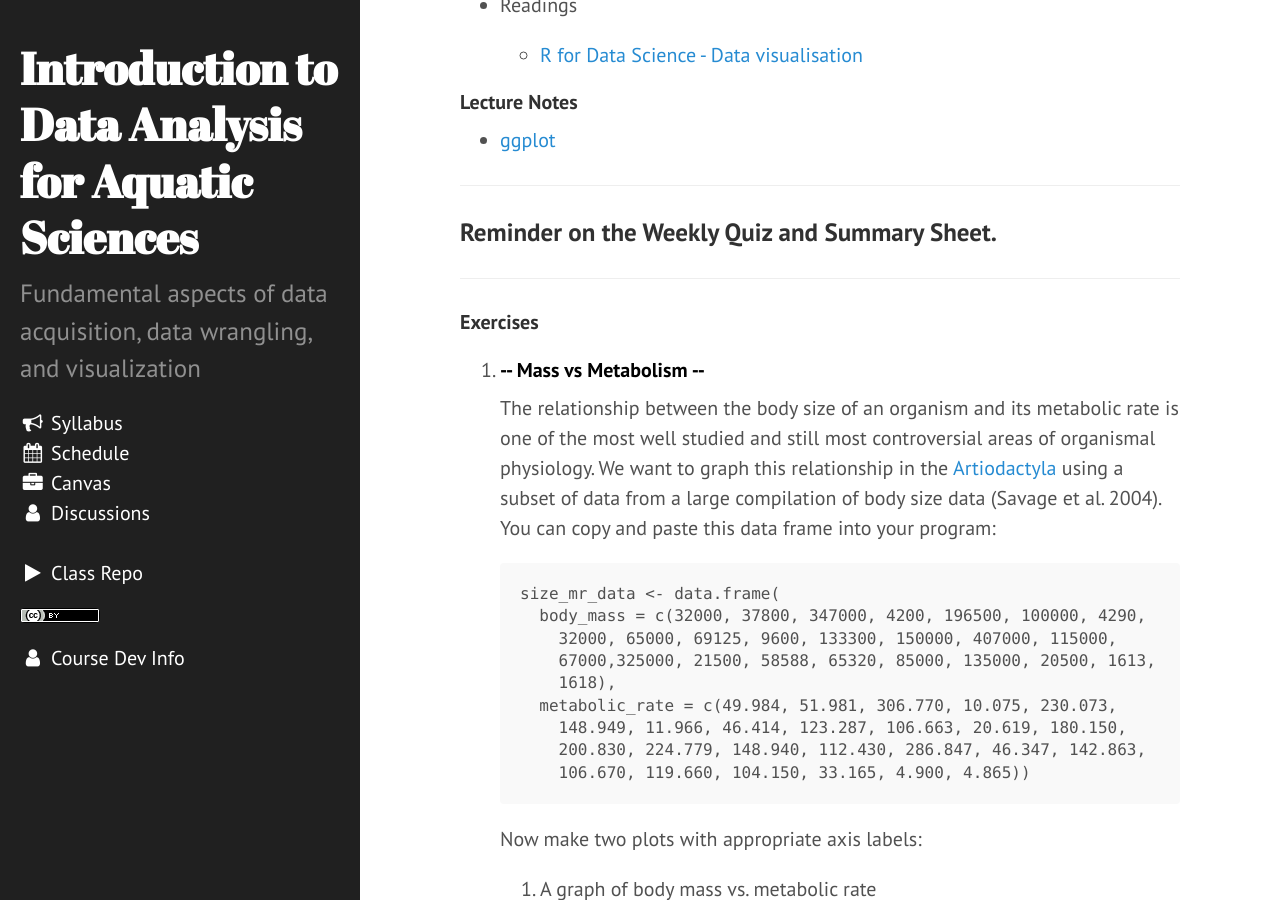
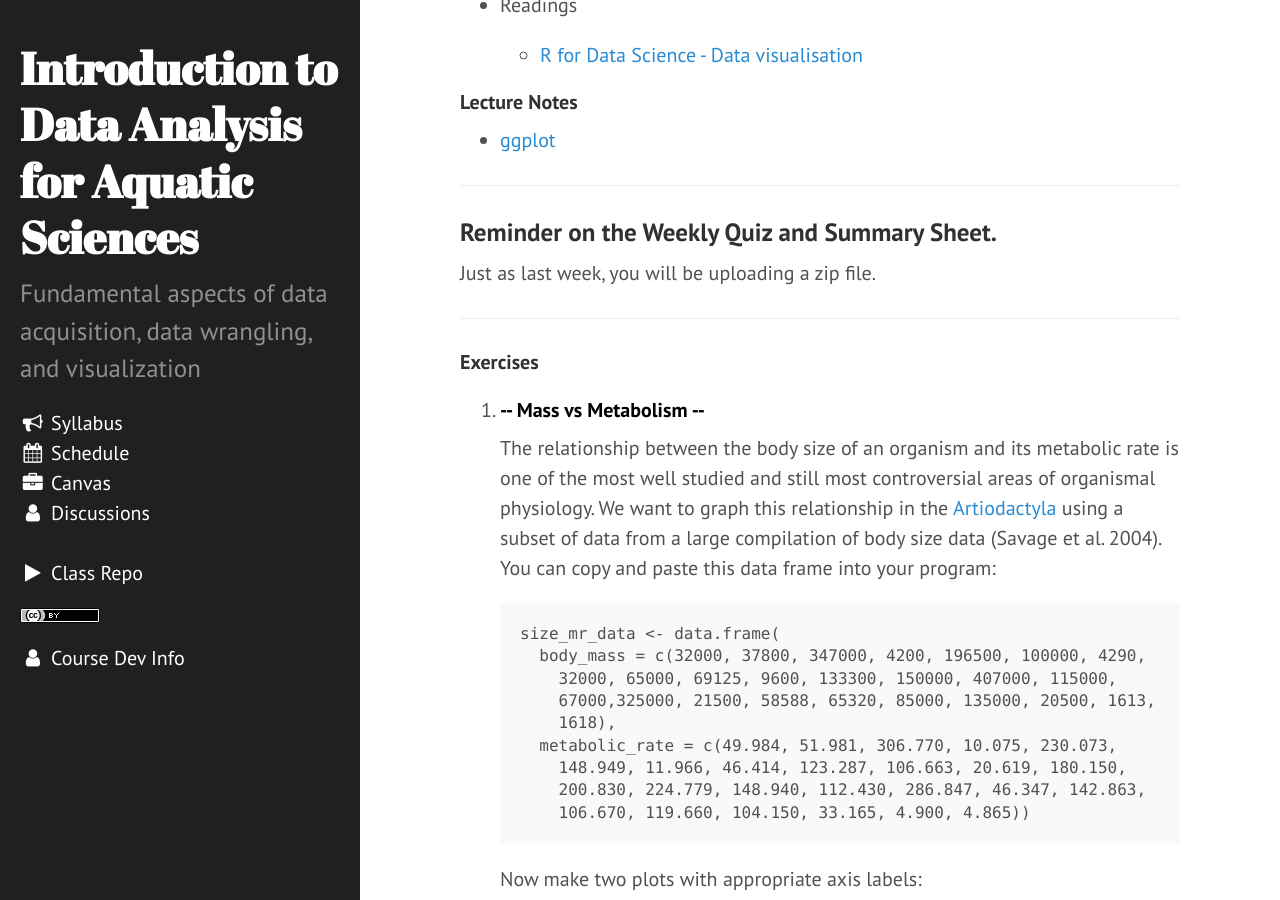
Before and after one commit to sr320/course-fish274-2020, a Jekyll site: the page built from assignments/r-datavis.md, in a window 1280 px wide and 900 px high, scrolled down 636 px. Built offline with Jekyll 4.4.1, drawn with Linux system fonts in a browser that asks for light colours; nearby versions of some CDN libraries.

Commit message:
reminder on zip

```diff
--- a/assignments/r-datavis.md
+++ b/assignments/r-datavis.md
@@ -17,6 +17,7 @@ exercises: ['Mass vs Metabolism', 'Adult vs Newborn Size', 'Sexual Dimorphism Ex
 {% include reading.html %}
 
 ### Reminder on the Weekly Quiz and Summary Sheet.
+Just as last week, you will be uploading a zip file.
 
 ---
 
```
